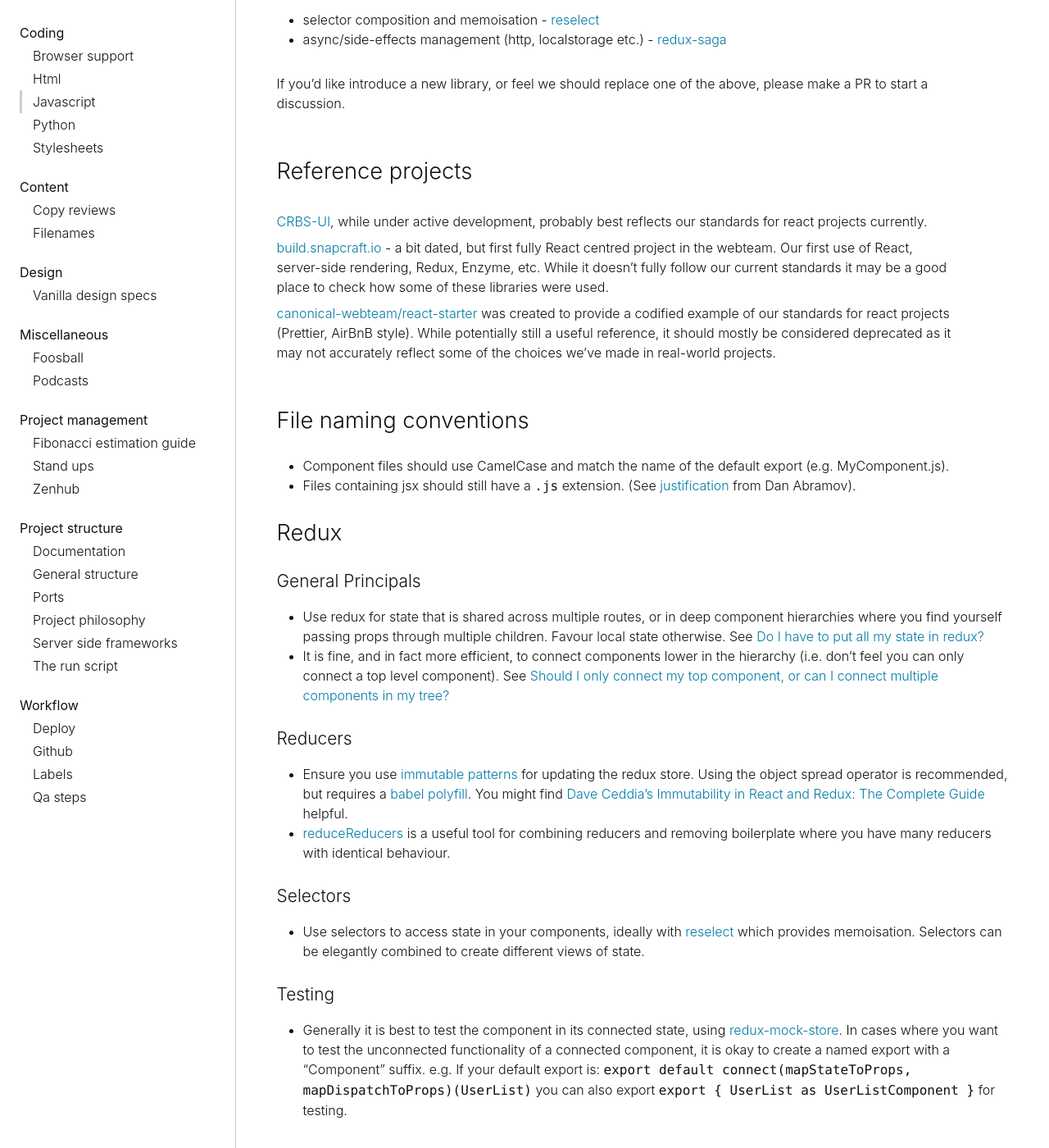
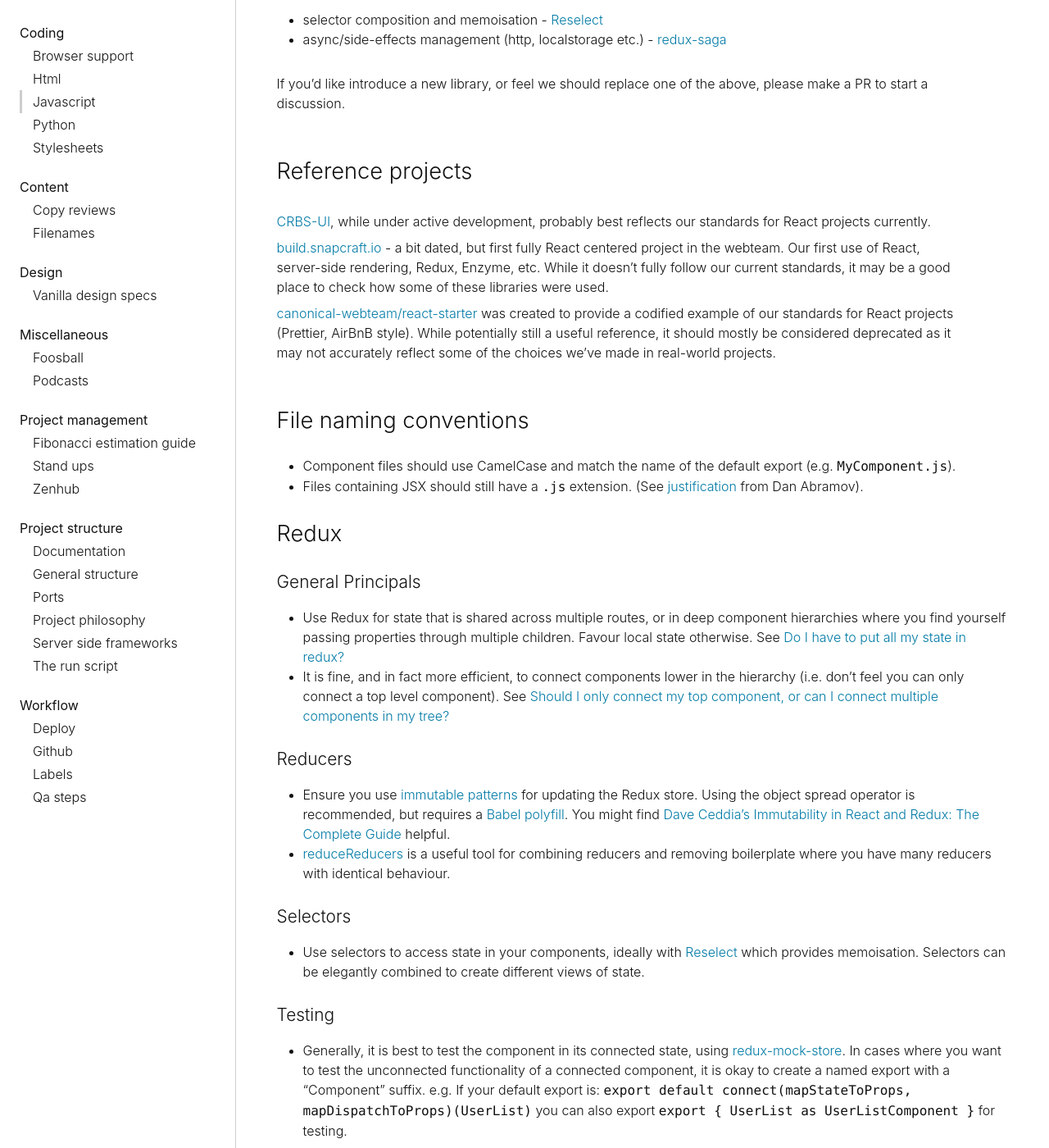
Before and after one commit to canonical-web-and-design/practices, a Jekyll site: the page built from coding/javascript.md, in a window 1280 px wide and 1400 px high, scrolled down 2279 px. Shown: the whole window at 82% size. Built offline with Jekyll 4.4.1, drawn with Linux system fonts in a browser that asks for light colours; some web fonts are replaced; some of the changed text lies outside the part shown.

Commit message:
Fix typo on JavaScript code standards

````diff
--- a/coding/javascript.md
+++ b/coding/javascript.md
@@ -23,7 +23,7 @@
 
 ## Element hooks
 
-We should target page element in Javascript using the `data-js` element attribute instead of using the class attribute. Classnames should be used for styling only.
+We should target page element in JavaScript using the `data-js` element attribute instead of using the `class` attribute. Classnames should be used for styling only.
 
 e.g. `<a data-js="index-link" href="/index">Index</a>`.
 
@@ -31,80 +31,77 @@
 
 ### Dependency management
 
-We use [yarn](https://yarnpkg.com/en) for dependency management.
+We use [Yarn](https://yarnpkg.com/en) for dependency management.
 
 ### Testing
 
-We use the [jest](https://jestjs.io) unittest framework.
+We use the [Jest](https://jestjs.io) unittest framework.
 
 ### Code style & formatting
 
 To ensure code formatting consistency across our codebase, we use [Prettier](https://github.com/prettier/prettier).
 
-JS should also be written using [AirBnB](https://github.com/airbnb/javascript) style. New projects can adhere to this by selecting 'AirBnB' during `eslint init`, and existing projects can find the relevant eslint config in [eslint-config-airbnb](https://www.npmjs.com/package/eslint-config-airbnb).
+JavaScript should also be written using [AirBnB](https://github.com/airbnb/javascript) style. New projects can adhere to this by selecting 'AirBnB' during `eslint init`, and existing projects can find the relevant ESLint config in [eslint-config-airbnb](https://www.npmjs.com/package/eslint-config-airbnb).
 
 ## React
 
 ### Starting a new project
 
-When starting a new react application, we recommend [create-react-app](https://github.com/facebook/create-react-app) for bootstrapping the project. Avoid [ejecting](https://facebook.github.io/create-react-app/docs/available-scripts#npm-run-eject) as long as feasible to make updating dependencies easier.
+When starting a new React application, we recommend [create-react-app](https://github.com/facebook/create-react-app) for bootstrapping the project. Avoid [ejecting](https://facebook.github.io/create-react-app/docs/available-scripts#npm-run-eject) as long as feasible to make updating dependencies easier.
 
 ### Preferred libraries
 
 All projects should generally use the following:
 
-* style framework - [vanilla](https://github.com/vanilla-framework/vanilla-framework)
-* component testing - [enzyme](https://github.com/airbnb/enzyme)
+* style framework - [Vanilla](https://github.com/vanilla-framework/vanilla-framework)
+* component testing - [Enzyme](https://github.com/airbnb/enzyme)
 
 If you require routing, or state management:
 
 * routing - [react-router](https://github.com/ReactTraining/react-router)
-* app state management - [redux](https://redux.js.org)
+* app state management - [Redux](https://redux.js.org)
 
 #### Redux specific
 
-* selector composition and memoisation - [reselect](https://github.com/reduxjs/reselect)
+* selector composition and memoisation - [Reselect](https://github.com/reduxjs/reselect)
 * async/side-effects management (http, localstorage etc.) - [redux-saga](https://github.com/redux-saga/redux-saga)
 
 If you'd like introduce a new library, or feel we should replace one of the above, please make a PR to start a discussion.
 
 ### Reference projects
 
-[CRBS-UI](https://git.launchpad.net/~crbs/crbs/+git/crbs-ui/tree/), while under active development, probably best reflects our standards for react projects currently.
+[CRBS-UI](https://git.launchpad.net/~crbs/crbs/+git/crbs-ui/tree/), while under active development, probably best reflects our standards for React projects currently.
 
-[build.snapcraft.io](https://github.com/canonical-websites/build.snapcraft.io) - a bit dated, but first fully React centred project in the webteam. Our first use of React, server-side rendering, Redux, Enzyme, etc. While it doesn't fully follow our current standards it may be a good place to check how some of these libraries were used.
+[build.snapcraft.io](https://github.com/canonical-websites/build.snapcraft.io) - a bit dated, but first fully React centered project in the webteam. Our first use of React, server-side rendering, Redux, Enzyme, etc. While it doesn't fully follow our current standards, it may be a good place to check how some of these libraries were used.
 
-[canonical-webteam/react-starter](https://github.com/canonical-webteam/react-starter) was created to provide a codified example of our standards for react projects (Prettier, AirBnB style). While potentially still a useful reference, it should mostly be considered deprecated as it may not accurately reflect some of the choices we've made in real-world projects.
+[canonical-webteam/react-starter](https://github.com/canonical-webteam/react-starter) was created to provide a codified example of our standards for React projects (Prettier, AirBnB style). While potentially still a useful reference, it should mostly be considered deprecated as it may not accurately reflect some of the choices we've made in real-world projects.
 
 ### File naming conventions
 
-* Component files should use CamelCase and match the name of the default export (e.g. MyComponent.js).
-* Files containing jsx should still have a `.js` extension.
+* Component files should use CamelCase and match the name of the default export (e.g. `MyComponent.js`).
+* Files containing JSX should still have a `.js` extension.
 (See [justification](https://github.com/facebook/create-react-app/issues/87#issuecomment-234627904) from Dan Abramov).
 
 ### Redux
 
 #### General Principals
 
-* Use redux for state that is shared across multiple routes, or in deep component hierarchies where you find yourself passing props through multiple children. Favour local state otherwise. See [Do I have to put all my state in redux?](https://redux.js.org/faq/organizingstate#do-i-have-to-put-all-my-state-into-redux-should-i-ever-use-reacts-setstate)
+* Use Redux for state that is shared across multiple routes, or in deep component hierarchies where you find yourself passing properties through multiple children. Favour local state otherwise. See [Do I have to put all my state in redux?](https://redux.js.org/faq/organizingstate#do-i-have-to-put-all-my-state-into-redux-should-i-ever-use-reacts-setstate)
 * It is fine, and in fact more efficient, to connect components lower in the hierarchy (i.e. don't feel you can only connect a top level component). See [Should I only connect my top component, or can I connect multiple components in my tree?](https://redux.js.org/faq/reactredux#should-i-only-connect-my-top-component-or-can-i-connect-multiple-components-in-my-tree)
 
 #### Reducers
 
-* Ensure you use [immutable patterns](https://redux.js.org/recipes/structuringreducers/immutableupdatepatterns) for updating the redux store. Using
-the object spread operator is recommended, but requires a [babel polyfill](https://babeljs.io/docs/en/babel-plugin-transform-object-rest-spread.html). You might find [Dave Ceddia's Immutability in React and Redux: The Complete Guide](https://daveceddia.com/react-redux-immutability-guide/) helpful.
+* Ensure you use [immutable patterns](https://redux.js.org/recipes/structuringreducers/immutableupdatepatterns) for updating the Redux store.
+Using the object spread operator is recommended, but requires a [Babel polyfill](https://babeljs.io/docs/en/babel-plugin-transform-object-rest-spread.html). You might find [Dave Ceddia's Immutability in React and Redux: The Complete Guide](https://daveceddia.com/react-redux-immutability-guide/) helpful.
 * [reduceReducers](https://github.com/redux-utilities/reduce-reducers) is a useful tool for combining reducers and removing boilerplate where you have many reducers with identical behaviour.
 
 #### Selectors
 
-* Use selectors to access state in your components, ideally with [reselect](https://github.com/reduxjs/reselect) which provides memoisation. Selectors can be elegantly combined to create different views of state.
+* Use selectors to access state in your components, ideally with [Reselect](https://github.com/reduxjs/reselect) which provides memoisation. Selectors can be elegantly combined to create different views of state.
 
 #### Testing
 
-* Generally it is best to test the component in its connected state, using [redux-mock-store](https://github.com/dmitry-zaets/redux-mock-store). In cases where you want to test the unconnected functionality of a connected component, it is okay to create a named export with a "Component" suffix. e.g. If your default export is:
-    ```export default connect(mapStateToProps, mapDispatchToProps)(UserList)```
-    you can also export
-    ```export { UserList as UserListComponent }``` for testing.
+* Generally, it is best to test the component in its connected state, using [redux-mock-store](https://github.com/dmitry-zaets/redux-mock-store). In cases where you want to test the unconnected functionality of a connected component, it is okay to create a named export with a "Component" suffix. e.g. If your default export is: `export default connect(mapStateToProps, mapDispatchToProps)(UserList)` you can also export `export { UserList as UserListComponent }` for testing.
 
 ## References
 
````
